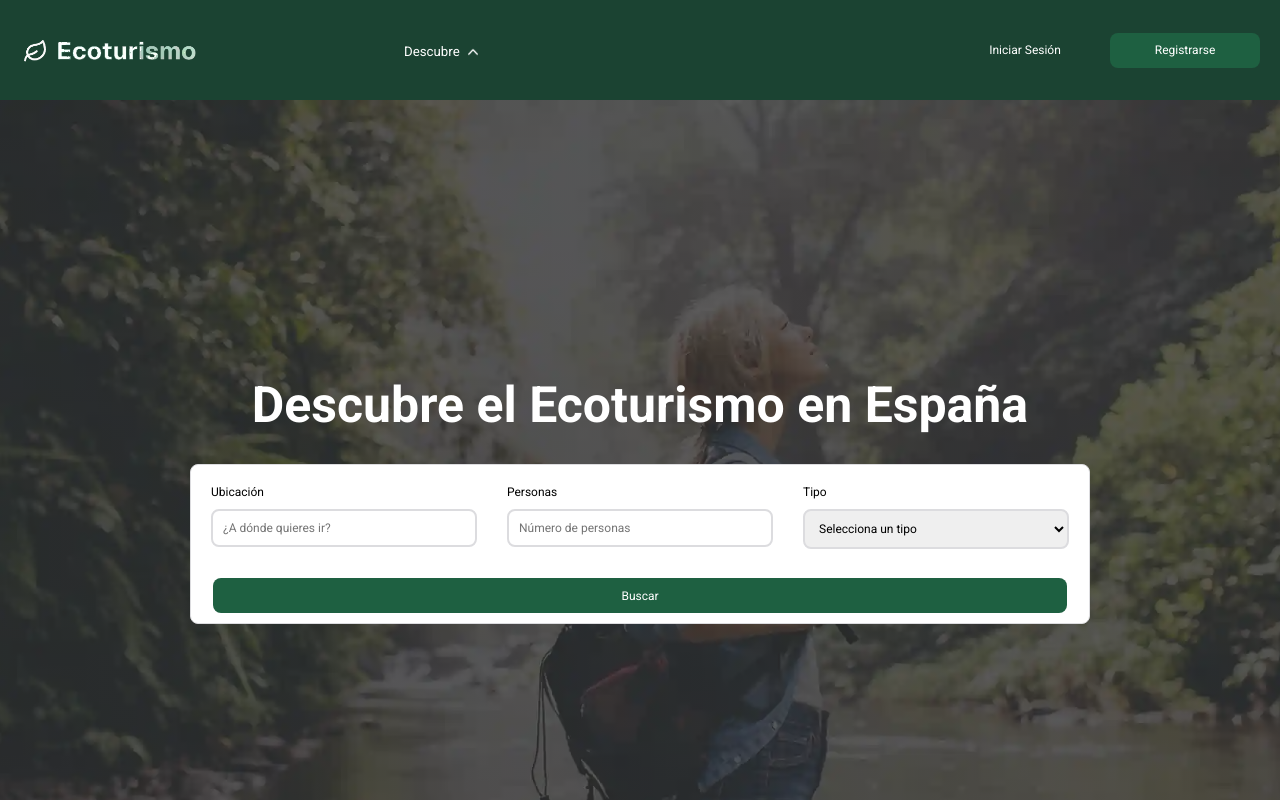
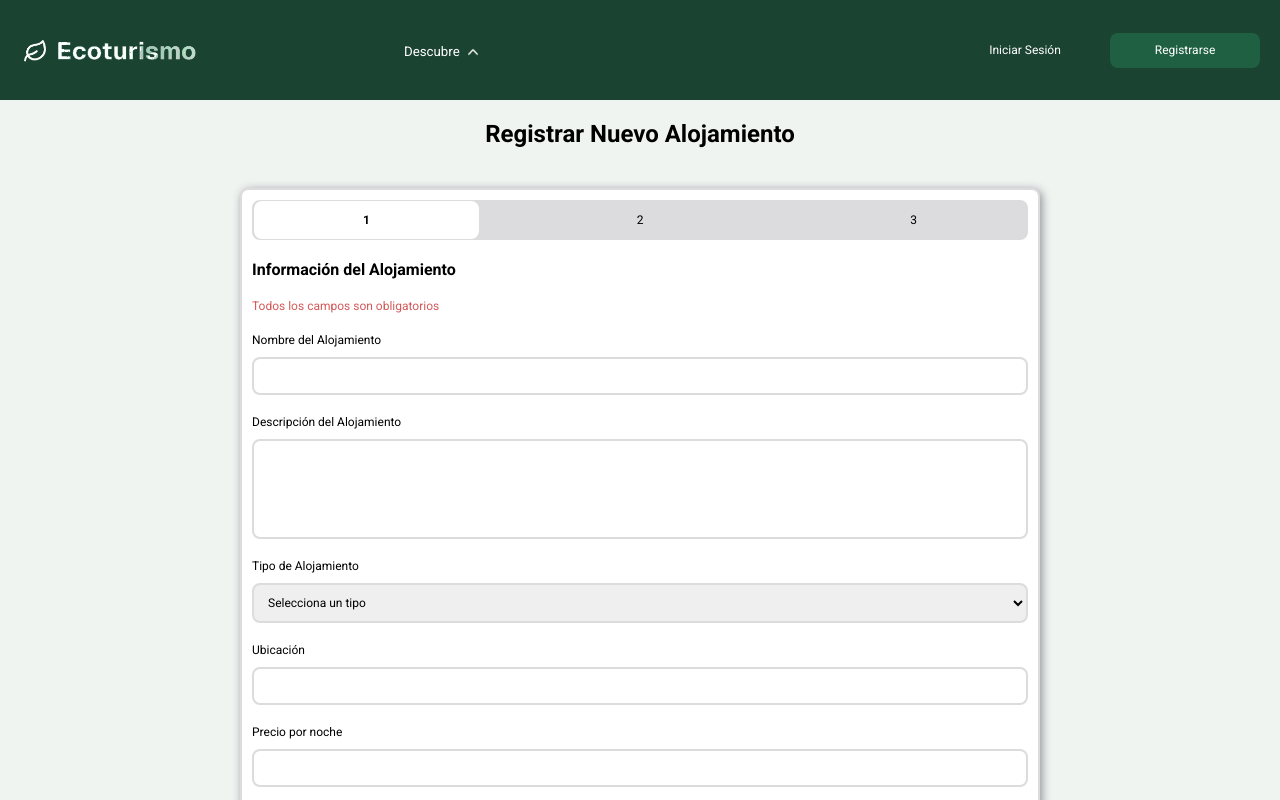
Before and after one commit to TheBestTeamEcoturismo/Ecoturismo_frontend, a React (Vite) app: page /registerAccommodation in a window 1280 px wide. Before the commit this address led to /. Shown: the top 800 px of the page. Built offline with nearby package versions, Linux system fonts and the light colour scheme; no server answers.

Commit message:
FIX: registerAccommodation and registerActivity

```diff
--- a/src/App.jsx
+++ b/src/App.jsx
@@ -15,6 +15,8 @@ import Accommodation from './pages/acommodation/Accommodation';
 import Profile from './pages/profile/Profile';
 import Owner from './pages/owner/Owner';
 import OwnerReservations from './pages/ownerReservation/OwnerReservation';
+import RegisterActivity from './pages/registerActivity/RegisterActivity';
+import RegisterAccommodation from './pages/registerAccommodation/RegisterAccommodation';
 
 function App() {
   const { loading } = useLoadingState();
@@ -33,6 +35,8 @@ function App() {
         <Route path="/profile" element={<Profile />} />
         <Route path="/activity/:name/:id" element={<Activity />} />
         <Route path="/accommodation/:name/:id" element={<Accommodation />} />
+        <Route path="/registerActivity" element={<RegisterActivity />} />
+        <Route path="/registerAccommodation" element={<RegisterAccommodation />} />
         <Route path="/owner" element={<Owner />} />
         <Route path="/ownerReservations" element={<OwnerReservations />} />
         <Route path="*" element={<Navigate to="/" replace />} />
--- a/src/pages/registerAccommodation/RegisterAccommodation.jsx
+++ b/src/pages/registerAccommodation/RegisterAccommodation.jsx
@@ -6,10 +6,10 @@ import { useForm } from 'react-hook-form';
 import Step1 from './Step1/Step1';
 import Step2 from './Step2/Step2';
 import Step3 from './Step3/Step3';
-import { createAccommodation } from '../../reducers/accommodations/accommodations.action';
 import useFormStep from '../../hooks/useFormStep';
 import { stepFieldsAccommodations } from '../../utils/fieldsSteps';
 import Alert from '../../components/alert/Alert';
+import { createAccommodation } from '../../Reducers/Accommodations/accommodations.action';
 
 const RegisterAccommodation = () => {
   const { state, dispatch } = useContext(AccommodationsContext);
--- a/src/pages/registerActivity/RegisterActivity.jsx
+++ b/src/pages/registerActivity/RegisterActivity.jsx
@@ -3,13 +3,13 @@ import './RegisterActivity.css';
 import './Step.css';
 import { useForm } from 'react-hook-form';
 import { ActivitiesContext } from '../../providers/activities/ActivitiesProvider';
-import { createActiviy } from '../../reducers/activities/activities.action';
 import Step1 from './step1/Step1';
 import Step2 from './step2/Step2';
 import Step3 from './step3/Step3';
 import useFormStep from '../../hooks/useFormStep';
 import { stepFieldsActivities } from '../../utils/fieldsSteps';
 import Alert from '../../components/alert/Alert';
+import { createActiviy } from '../../Reducers/Activities/activities.action';
 
 const RegisterActivity = () => {
   const { state, dispatch } = useContext(ActivitiesContext);
```
